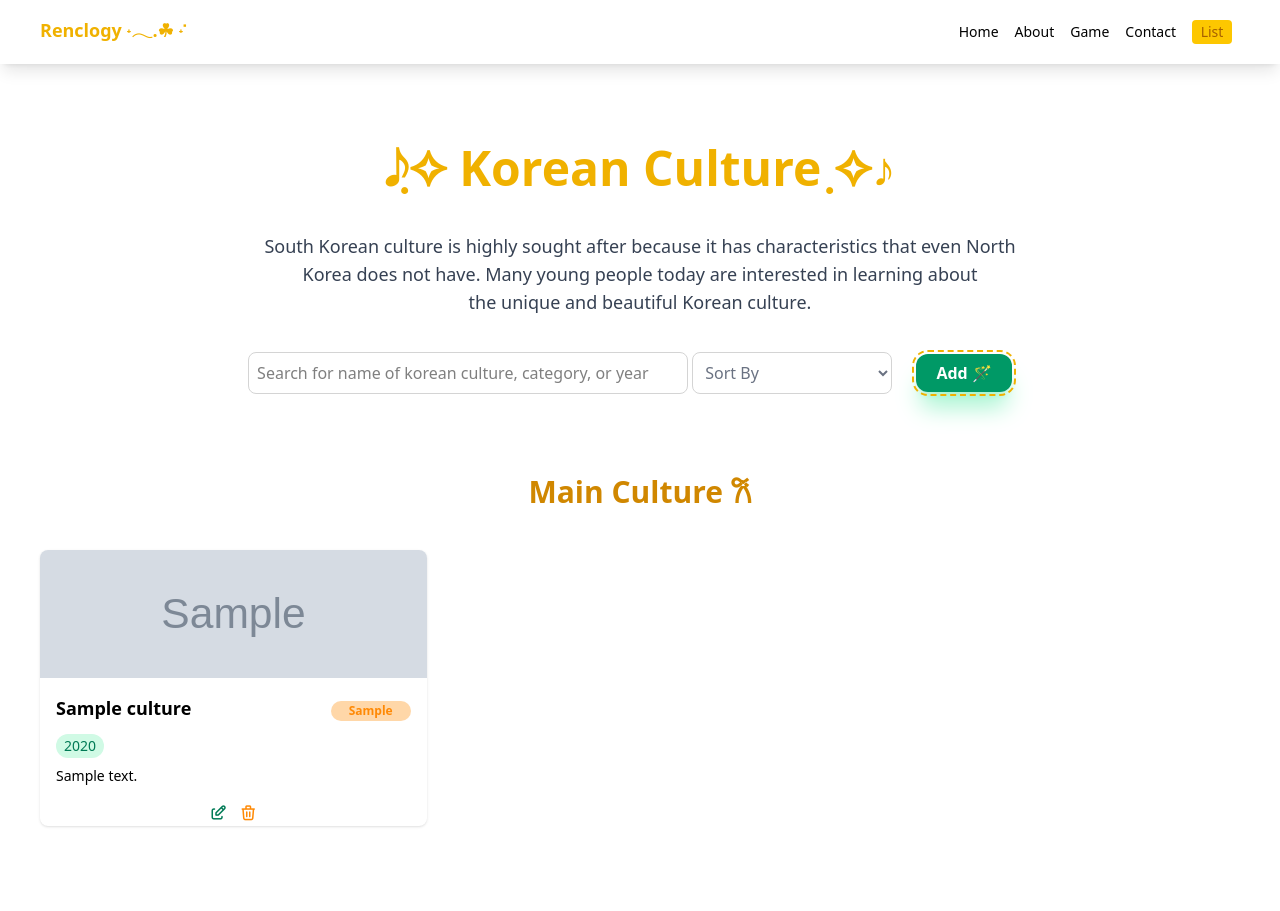
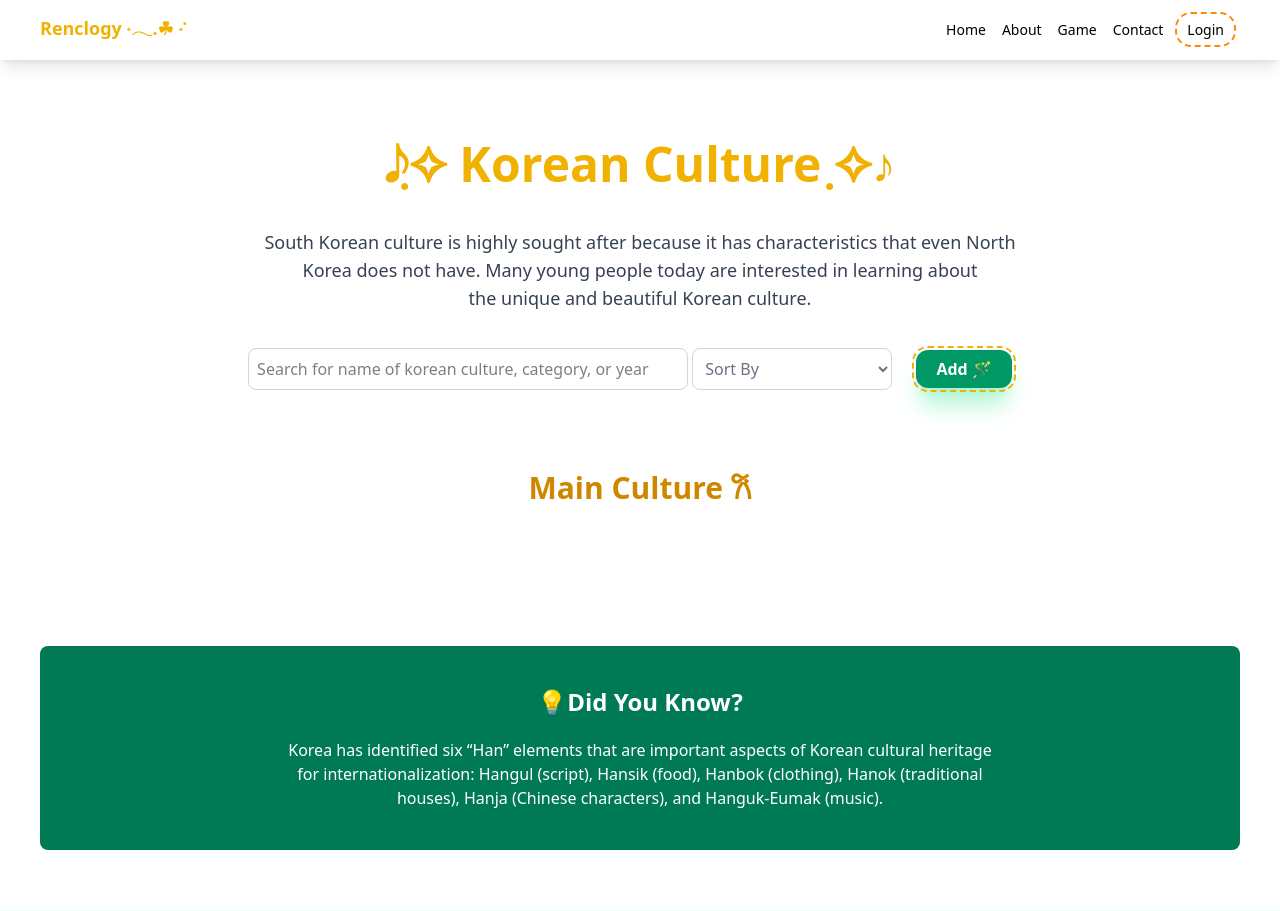
Before and after one commit to huangna7/Basic-web, a PHP site: page / in a window 1280 px wide. Shown: the top 911 px of the page. Run offline with PHP 8.4, Linux system fonts and the light colour scheme; tables that the repository leaves empty or names only in its code hold one stand-in row (values such as "Sample post"); grey boxes marked "Sample" are stand-in pictures.

Commit message:
Update index.php

```diff
--- a/index.php
+++ b/index.php
@@ -1,12 +1,14 @@
 <?php
+    session_start();
     include 'connection.php';
 
-    $culture = mysqli_query($conn, "SELECT * FROM tb_culture");
+    $user_id = $_SESSION['user_id'] ?? 0;
+
+    $query = "SELECT * FROM tb_culture WHERE user_id = '$user_id'";
+    $culture = mysqli_query($conn, $query);
 
     $search = isset($_GET['search']) ? mysqli_real_escape_string($conn, $_GET['search']) : '';
     $sort = isset($_GET['sort']) ? $_GET['sort'] : '';
-
-    $query = "SELECT * FROM tb_culture WHERE 1";
 
     // SEARCH
     if (!empty($search)) {
@@ -32,6 +34,12 @@
     $culture = mysqli_query($conn, $query);
 
 ?>
+<?php if (isset($_GET['login']) && $_GET['login'] == 'success'): ?>
+    <script>
+        alert("Login berhasil!");
+    </script>
+<?php endif; ?>
+
 <!DOCTYPE html>
 <html lang="en">
 <head>
@@ -52,9 +60,24 @@
                 <li><a href="bmiandtemperature.html" class="hover:text-emerald-600">About</a></li>
                 <li><a href="mole.html" class="hover:text-emerald-600">Game</a></li>
                 <li><a href="contact.php" class="hover:text-emerald-600">Contact</a></li>
-                <li>
+                <?php if (isset($_SESSION['user_name'])): ?>
+                    <li class="text-emerald-700 font-semibold">
+                        🪄 Halo, <?= $_SESSION['user_name']; ?>
+                    </li>
+                    <li>
+                        <a href="logout.php" class="hover:outline-2 hover:outline-offset-2 hover:outline-dashed hover:outline-emerald-700 rounded-xl px-3 py-1 text-white font-semibold bg-yellow-500">
+                            Logout
+                        </a>
+                    </li>
+
+                <?php else: ?>
+                    <li><a href="login.php" class="hover:text-emerald-600 outline-2 outline-offset-2 outline-dashed outline-orange-400 rounded-xl hover:bg-yellow-100 px-2 py-1">Login</a></li>
+
+                <?php endif; ?>
+
+                <!-- <li>
                     <button class="bg-yellow-400 text-yellow-700 rounded-sm h-6 w-10 transition delay-150 duration-300 ease-in-out hover:-translate-y-1 hover:scale-110 hover:bg-yellow-500">List</button>
-                </li>
+                </li> -->
             </ul>
         </div>
     </nav>
```
